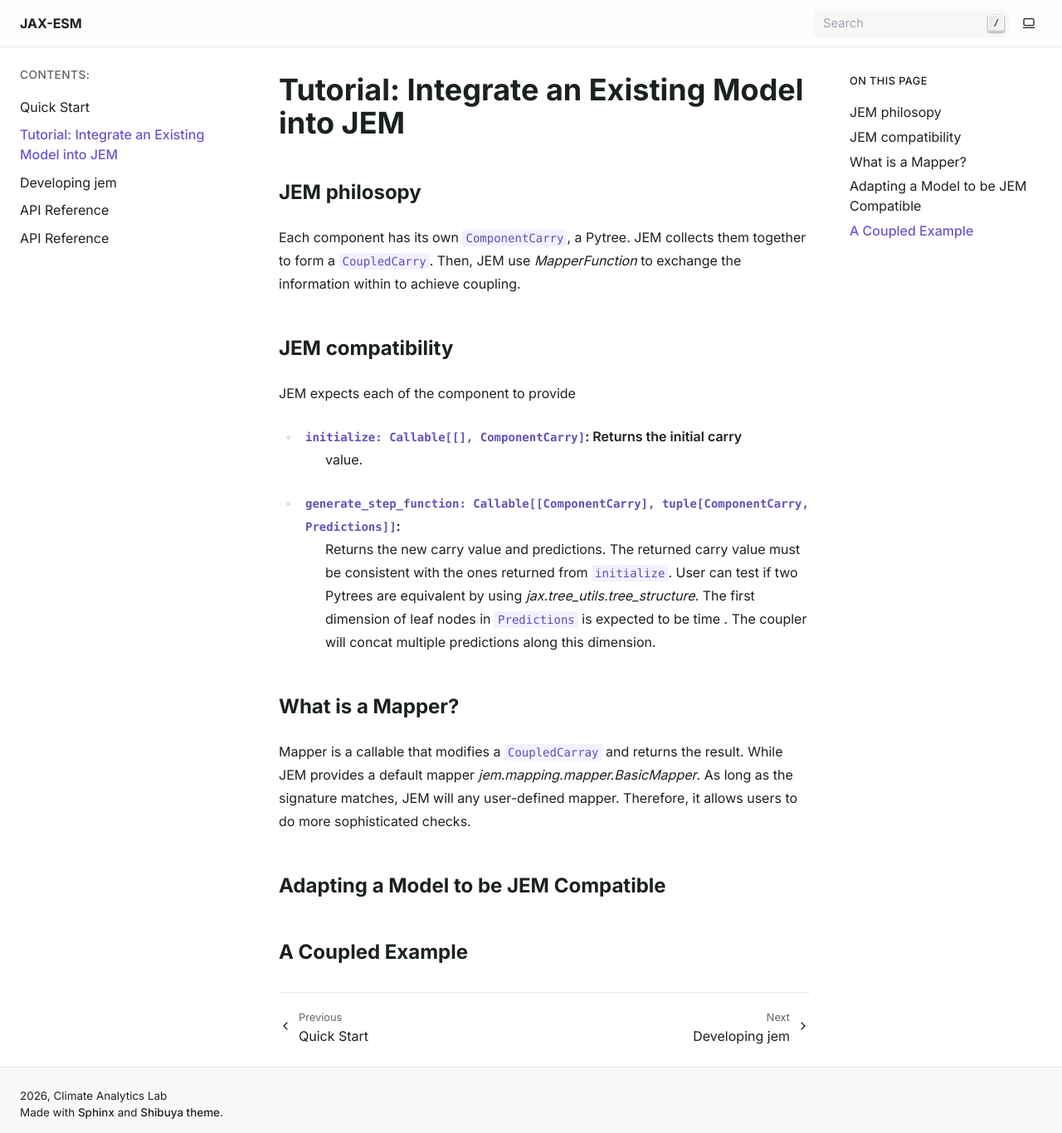
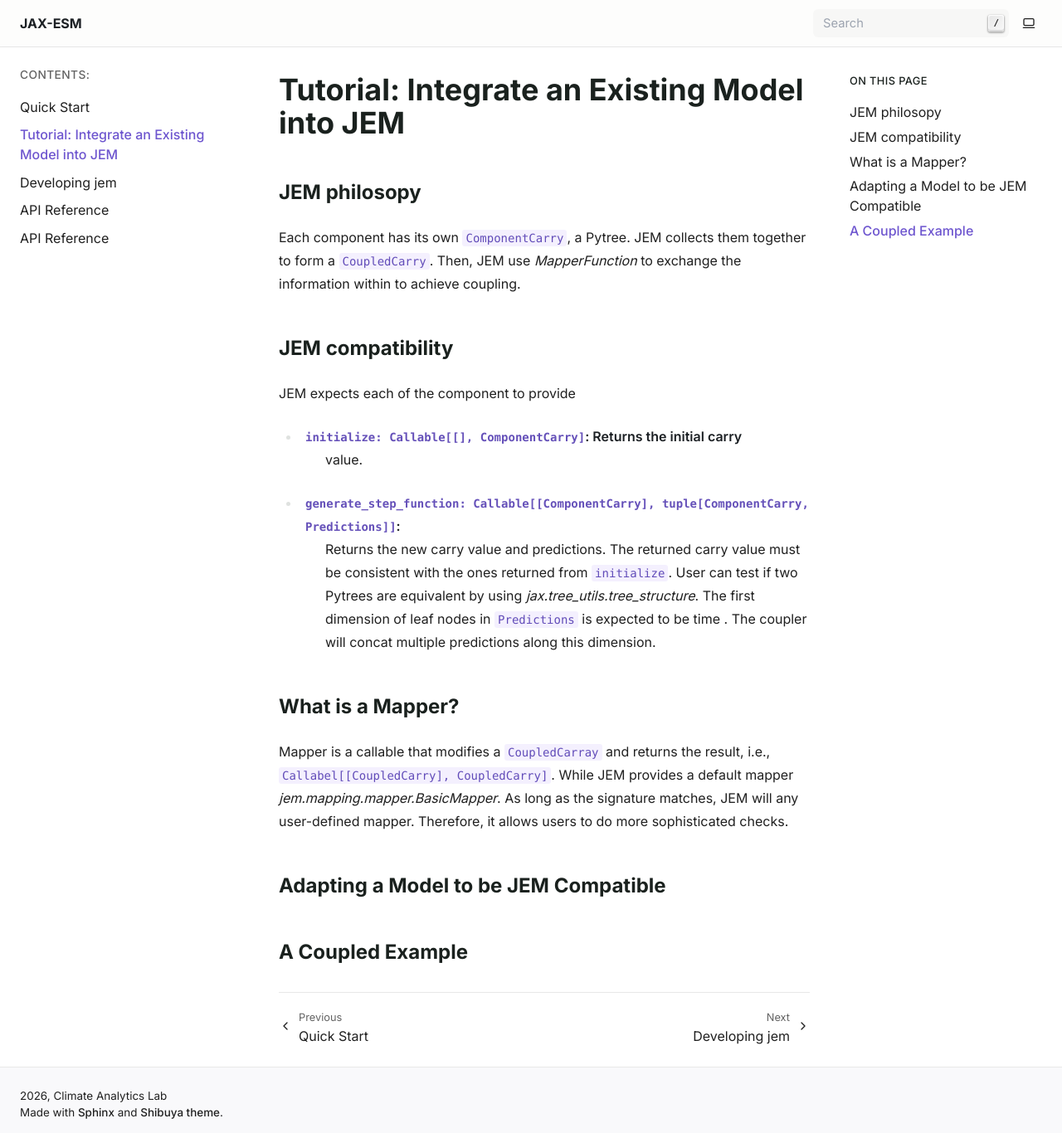
Before and after one commit to climate-analytics-lab/jax-esm, a Sphinx documentation site: the page built from docs/source/tutorial.rst, in a window 1280 px wide and 1366 px high. Shown: the whole window at 83% size. Built offline with Sphinx 7.4.7, drawn with Linux system fonts in a browser that asks for light colours.

Commit message:
Add stuff

```diff
--- a/docs/source/tutorial.rst
+++ b/docs/source/tutorial.rst
@@ -23,9 +23,10 @@ JEM expects each of the component to provide
 What is a Mapper?
 -----------------
 Mapper is a callable that modifies a :code:`CoupledCarray` and returns the
-result. While JEM provides a default mapper `jem.mapping.mapper.BasicMapper`.
-As long as the signature matches, JEM will any user-defined mapper. Therefore,
-it allows users to do more sophisticated checks.
+result, i.e., :code:`Callabel[[CoupledCarry], CoupledCarry]`. While JEM
+provides a default mapper `jem.mapping.mapper.BasicMapper`. As long as the
+signature matches, JEM will any user-defined mapper. Therefore, it allows users
+to do more sophisticated checks.
 
 Adapting a Model to be JEM Compatible
 -------------------------------------
```
